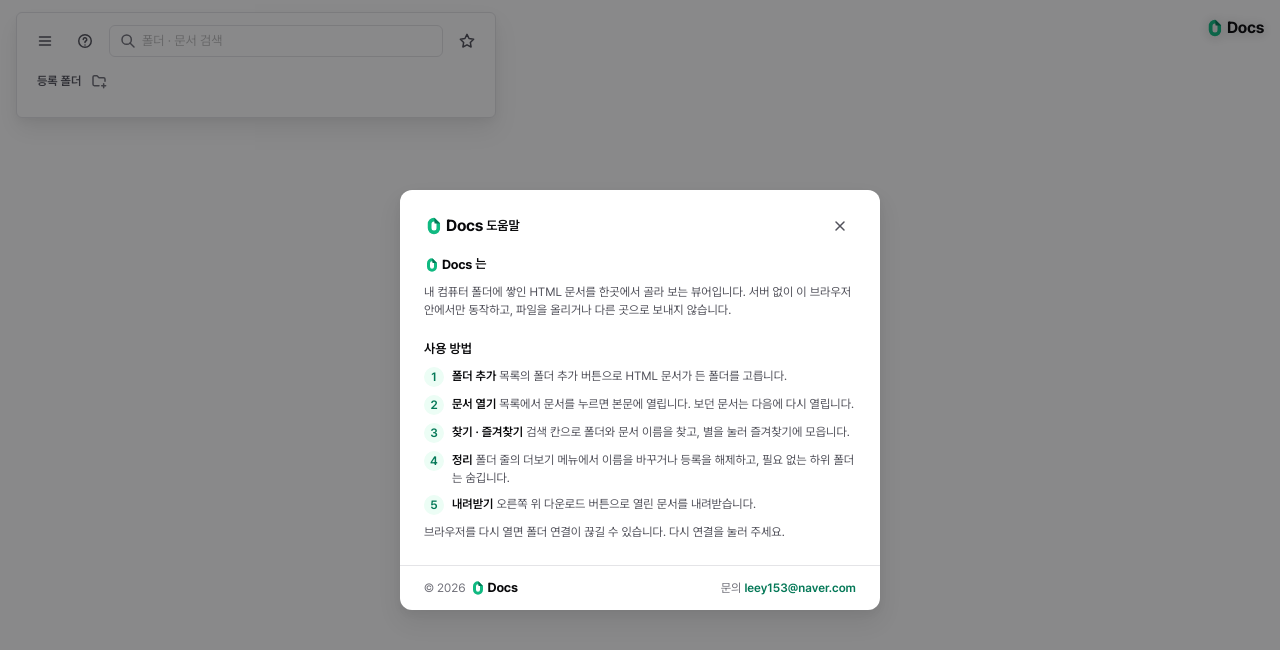
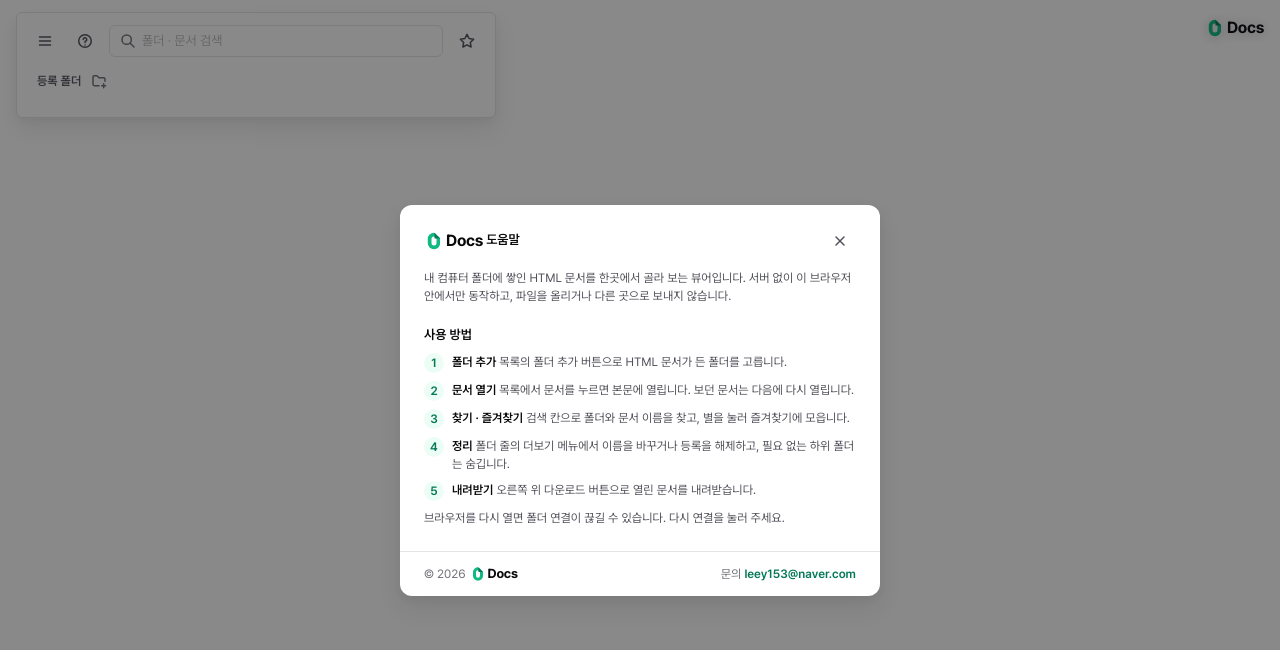
Before and after one commit to Jae0o/HTML-View, a React (Vite) app: page / in a window 1280 px wide. Both pictures are taken after a click on the button "사용 방법 보기". Shown: the top 650 px of the page. Built offline with nearby package versions, Linux system fonts and the light colour scheme.

Commit message:
💄 UI : 도움말 소개 — 제목 줄 빼고 설명만

```diff
--- a/src/views/containers/viewer/HelpDialog/HelpDialog.tsx
+++ b/src/views/containers/viewer/HelpDialog/HelpDialog.tsx
@@ -38,12 +38,7 @@ const HelpDialog = () => {
         </div>
 
         <div className="flex min-h-0 flex-col gap-20 overflow-y-auto px-24 pb-24">
-          <section className="flex flex-col gap-8">
-            <h3 className="m-0 text-base font-semibold">
-              <BrandLogo size="s" /> {HELP_COPY.aboutTitle}
-            </h3>
-            <p className="m-0 text-sm text-text-secondary">{HELP_COPY.about}</p>
-          </section>
+          <p className="m-0 text-sm text-text-secondary">{HELP_COPY.about}</p>
 
           <section className="flex flex-col gap-8">
             <h3 className="m-0 text-base font-semibold">{HELP_COPY.howTitle}</h3>
```
